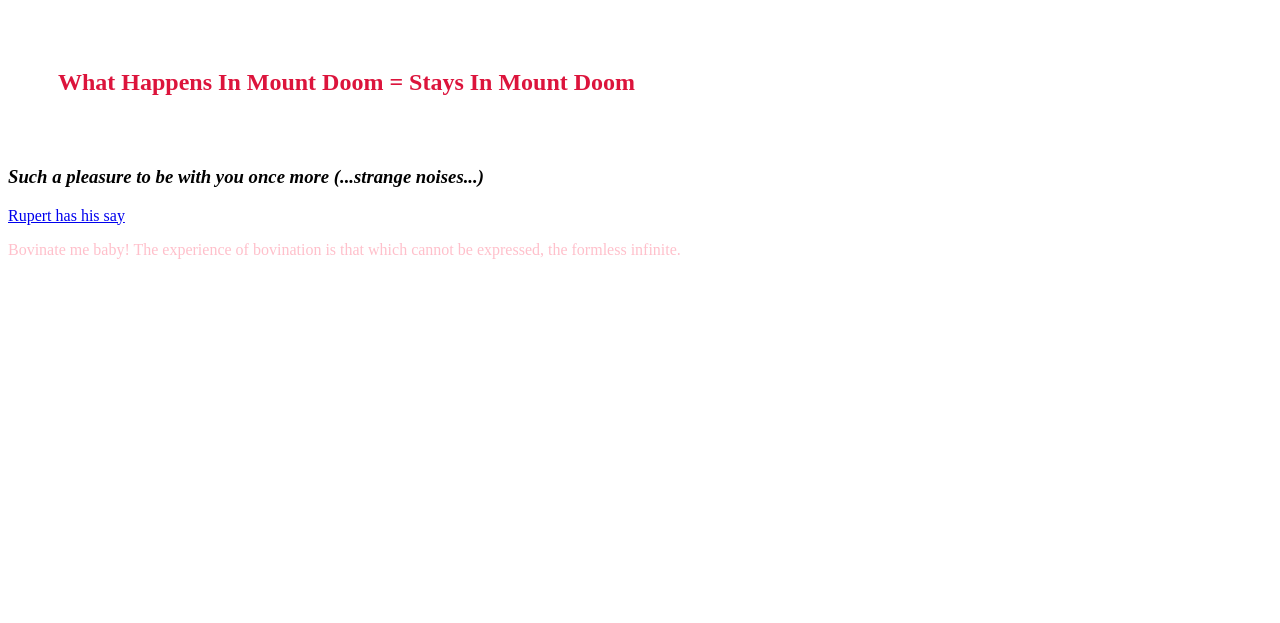
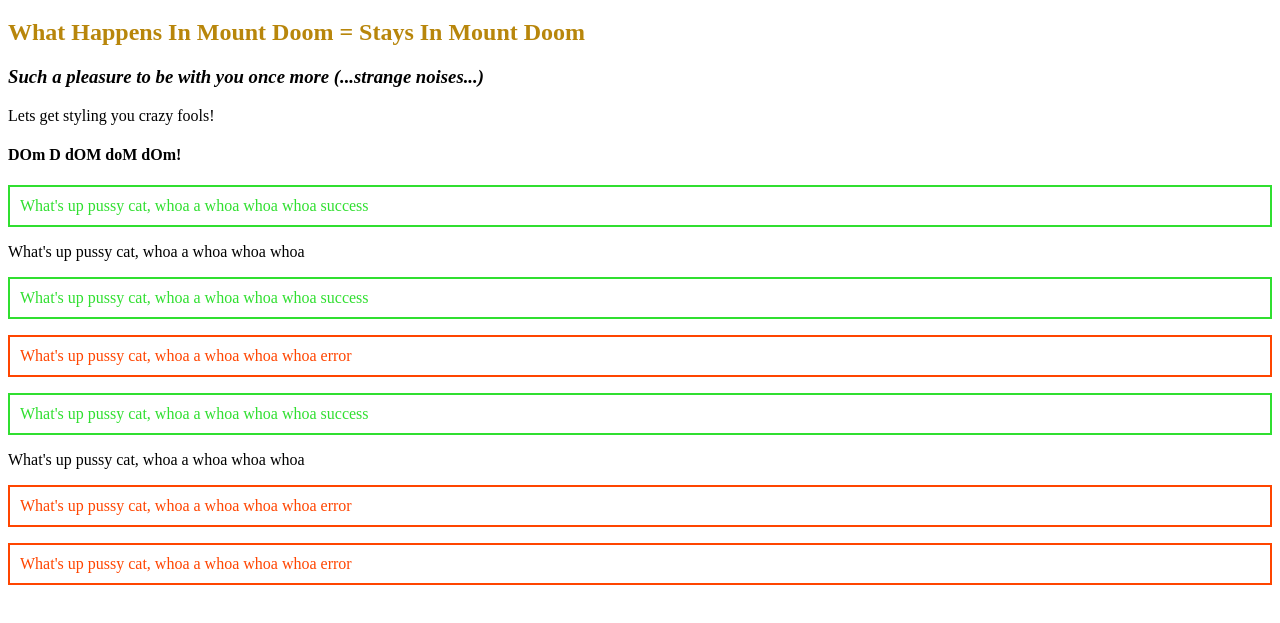
Before and after one commit to markwilde33/javascript-sandbox, a plain HTML site: page dom/index.html in a window 1280 px wide. Shown: the part 61-684 px from the top of the page. Drawn offline with Linux system fonts and the light colour scheme.

Commit message:
Practiced using the add, remove and toggle methods.

```diff
--- a/dom/index.html
+++ b/dom/index.html
@@ -3,6 +3,7 @@
 <head>
     <meta charset="UTF-8">
     <meta name="viewport" content="width=device-width, initial-scale=1.0">
+    <link rel="stylesheet" type="text/css" href="styles.css">
     <title>Document</title>
 
 </head>
@@ -21,9 +22,23 @@
       <div class="content">
         <p>This is the content</p>
       </div> -->
-      <div>
+      <!-- <div>
         <a href="http://www.simply-this.com/">Link to somewhere cool...</a>
         <p class="bovinator">Bovinate me baby! The experience of bovination is that which cannot be expressed, the formless infinite.</p>
+      </div> -->
+      <div>
+        <p>Lets get styling you crazy fools!</p>
+      </div>
+      <h4 class="name">DOm D dOM doM dOm!</h4>
+      <div>
+        <p>What's up pussy cat, whoa a whoa whoa whoa success</p>
+        <p>What's up pussy cat, whoa a whoa whoa whoa</p>
+        <p>What's up pussy cat, whoa a whoa whoa whoa success</p>
+        <p>What's up pussy cat, whoa a whoa whoa whoa error</p>
+        <p>What's up pussy cat, whoa a whoa whoa whoa success</p>
+        <p>What's up pussy cat, whoa a whoa whoa whoa</p>
+        <p>What's up pussy cat, whoa a whoa whoa whoa error</p>
+        <p>What's up pussy cat, whoa a whoa whoa whoa error</p>
       </div>
 </body>
 
--- a/dom/sandbox.js
+++ b/dom/sandbox.js
@@ -80,32 +80,55 @@
 
 
 // Use get and set attributes to change attributes of a selector
-const link = document.querySelector('a');
-console.log(link.getAttribute('href'));
-link.setAttribute('href', 'https://non-duality.rupertspira.com/home')
-link.innerText = 'Rupert has his say';
+// const link = document.querySelector('a');
+// console.log(link.getAttribute('href'));
+// link.setAttribute('href', 'https://non-duality.rupertspira.com/home')
+// link.innerText = 'Rupert has his say';
 
 // Use get and set attributes to change values of a class
-const message = document.querySelector('p');
-console.log(message.getAttribute('class'));
-message.setAttribute('class', 'flip-mo-squad');
+// const message = document.querySelector('p');
+// console.log(message.getAttribute('class'));
+// message.setAttribute('class', 'flip-mo-squad');
 
 // create a style property where none already exists
-message.setAttribute('style', 'color: pink')
+// message.setAttribute('style', 'color: pink')
 
 
-const titleTwo = document.querySelector('h2');
+// const titleTwo = document.querySelector('h2');
 // adds the style property margin-bottom, but overrides any other style properties linked to the selected element.
 // titleTwo.setAttribute('style', 'margin-bottom: 50px;');
 
 
 // handy wat to view all the styles available and the camel case versions of double barrel style names
-console.log(titleTwo.style);
-console.log(titleTwo.style.color);
+// console.log(titleTwo.style);
+// console.log(titleTwo.style.color);
 
 // Add or overwrite styles without overriding any other style properties
-titleTwo.style.padding = '50px';
-titleTwo.style.color = 'crimson';
+// titleTwo.style.padding = '50px';
+// titleTwo.style.color = 'crimson';
+// titleTwo.style.fontSize = '1.5em';
 
+// assign p to a variable, output the classes associated with p, add a class to p, remove a class from p
+// const content = document.querySelector('p');
+// console.log(content.classList);
+// content.classList.add('error');
+// content.classList.remove('error');
+// content.classList.add('success');
 
-titleTwo.style.fontSize = '1.5em';
+// get all p tags and set them to the paras variable, use the forEach method to target certain text content in the paragraphs and add class styles when the text is present
+const paras = document.querySelectorAll('p');
+
+paras.forEach(p => {
+  if(p.textContent.includes('error')){
+    p.classList.add('error');
+  }
+  if(p.textContent.includes('success')){
+    p.classList.add('success');
+  }
+});
+
+// toggle a class on and off, add the class test on toggle, remove the class test on toggle
+const name = document.querySelector('.name');
+
+name.classList.toggle('test')
+name.classList.toggle('test')
--- /dev/null
+++ b/dom/styles.css
@@ -0,0 +1,10 @@
+.error{
+  padding: 10px;
+  color: orangered;
+  border: 2px solid orangered;
+}
+.success{
+  padding: 10px;
+  color: rgb(48, 223, 48);
+  border: 2px solid rgb(48, 223, 48);
+}
```
